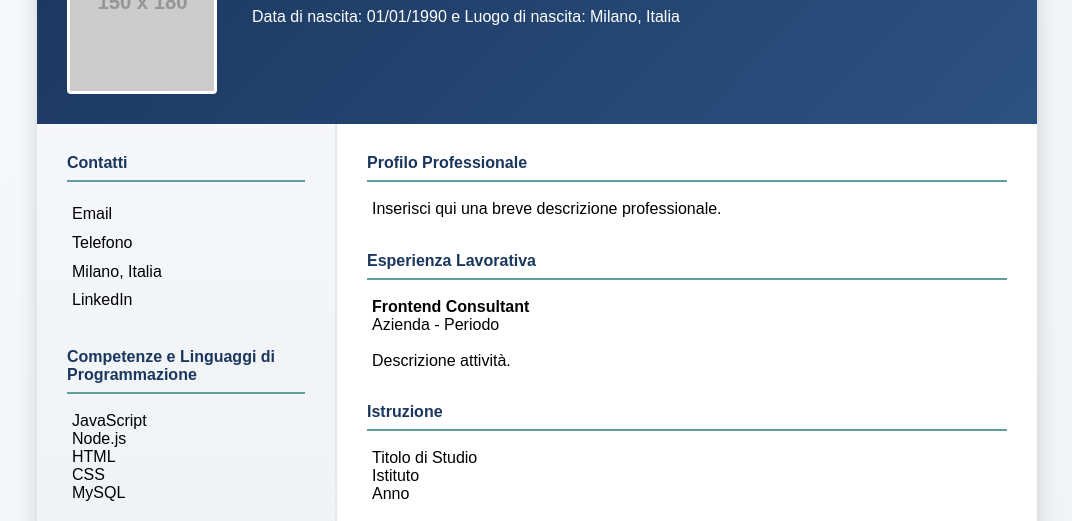
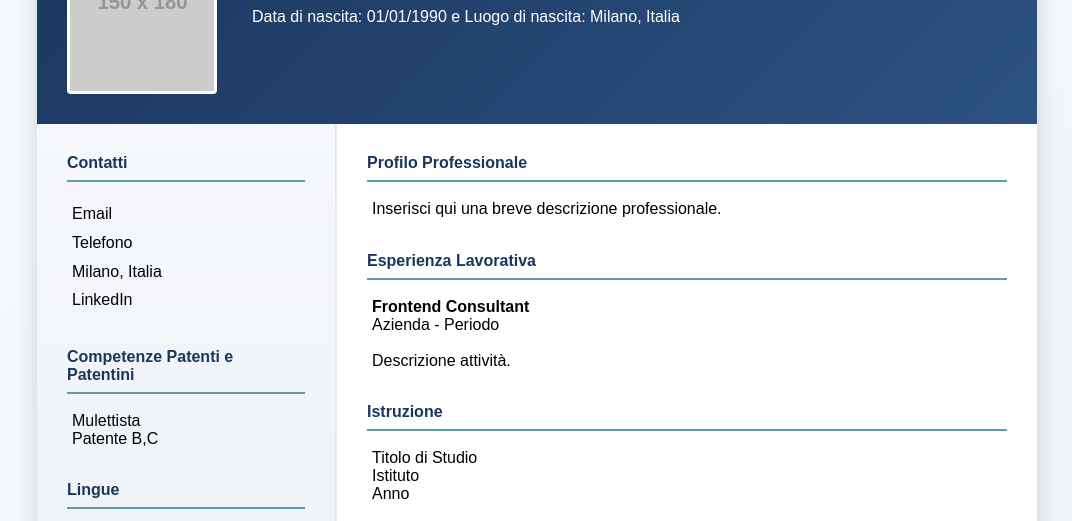
Before and after one commit to GianluBLockchain-DEV/cv_creator, a plain HTML site: page index.html in a window 1280 px wide. Shown: the part 423-944 px from the top of the page, without its empty margins (103-1175 px from the left). Drawn offline with Linux system fonts and the light colour scheme; placeholder pictures from the web are drawn by us.

Commit message:
Update skills section with new competencies

```diff
--- a/index.html
+++ b/index.html
@@ -355,15 +355,12 @@
 
             <div class="section">
 
-                <h2>Competenze e Linguaggi di Programmazione</h2>
+                <h2>Competenze Patenti e Patentini</h2>
 
                 <div class="editable"
                      contenteditable="true">
-                    JavaScript<br>
-                    Node.js<br>
-                    HTML<br>
-                    CSS<br>
-                    MySQL
+                    Mulettista<br>
+                    Patente B,C<br>
                 </div>
 
             </div>
```
